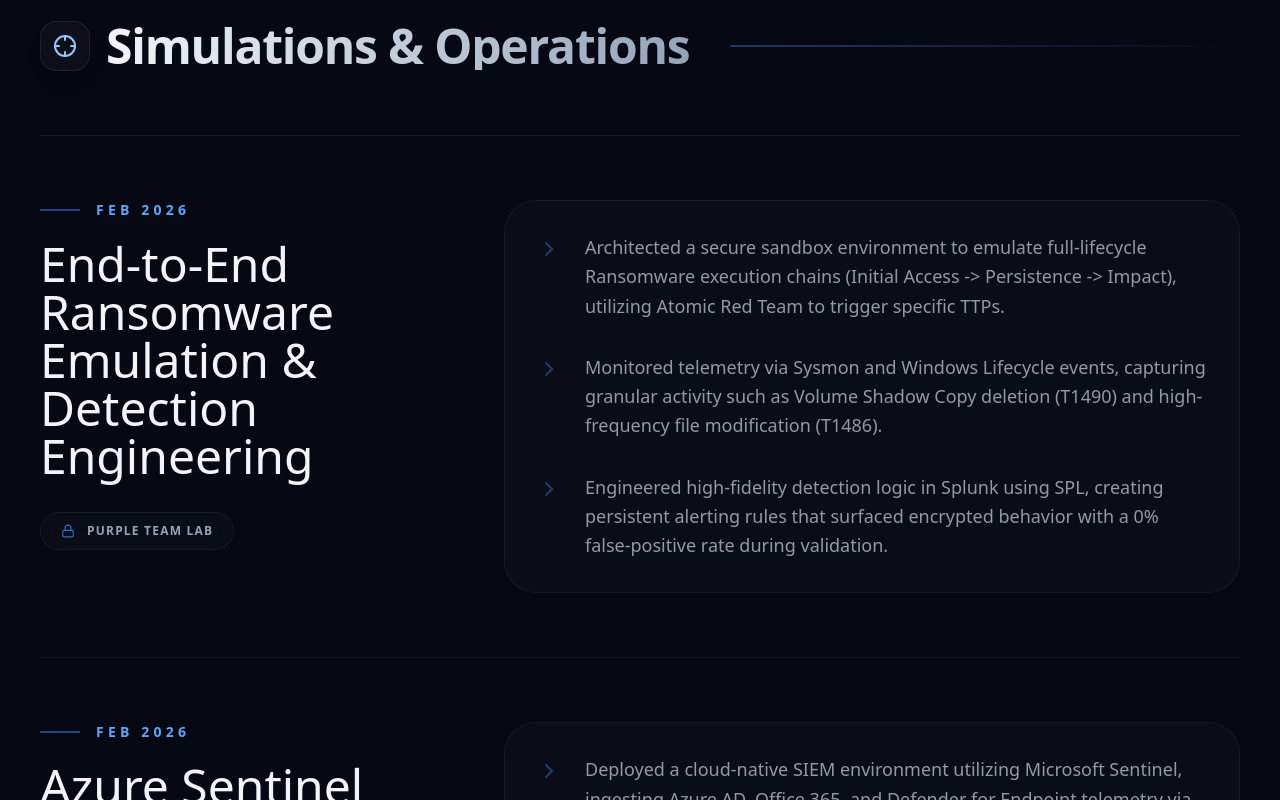
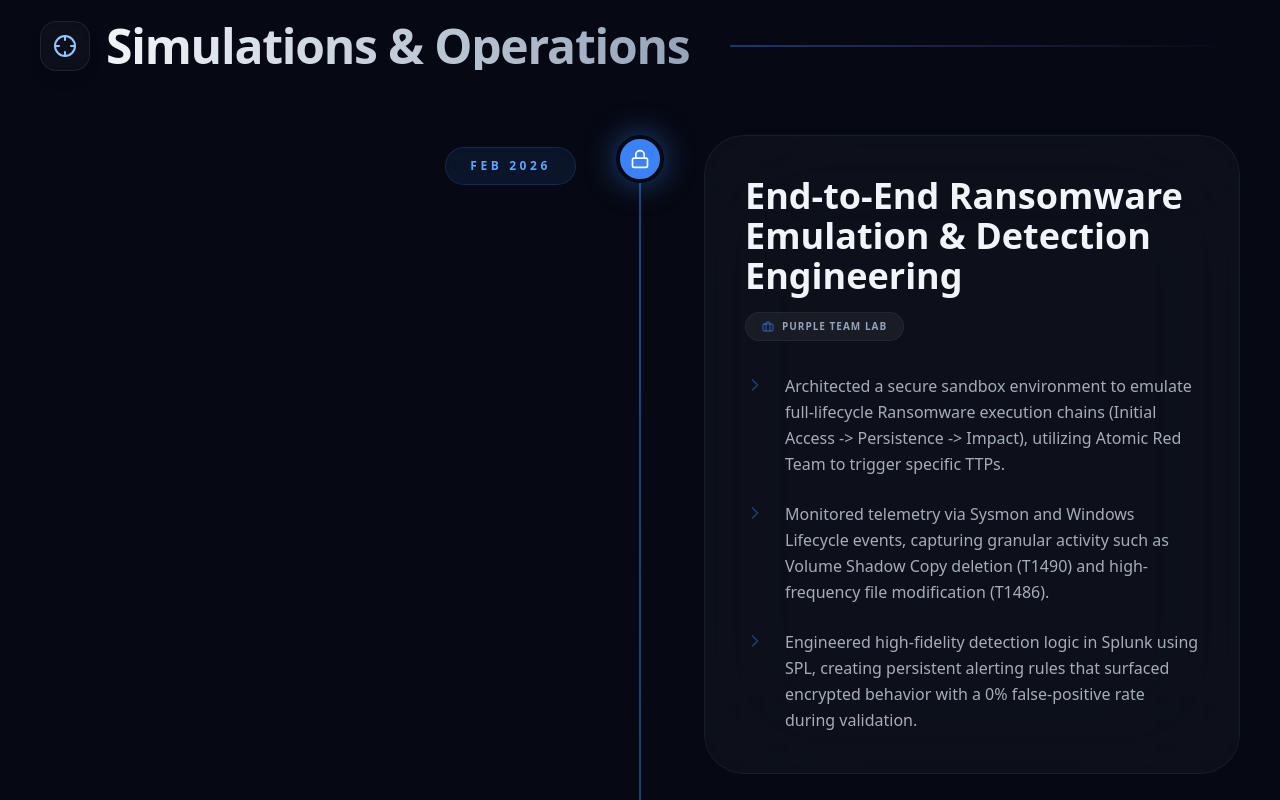
Before and after one commit to ishahzebali/portfolio, a React (Vite) app: page / in a window 1280 px wide. Shown: the part 5040-5840 px from the top of the page. Built offline with nearby package versions, Linux system fonts and the light colour scheme; a small style sheet from the web is missing.

Commit message:
feat: transform Projects section into a cinematic vertical timeline with timestamps

```diff
--- a/src/App.jsx
+++ b/src/App.jsx
@@ -68,7 +68,7 @@ const RESUME_DATA = {
     {
       title: "Independent Security Researcher",
       company: "YesWeHack Bug Bounty Platform",
-      date: "Aug 2025 - Aug 2025",
+      date: "Aug 2025 - Present",
       points: [
         "Discovered a critical Insecure Direct Object Reference (IDOR) / Broken Access Control vulnerability in Deezer's production API.",
         "Authored a comprehensive Proof of Concept (PoC) mapped to OWASP Top 10 (A01:2021), enabling a global security patch.",
@@ -819,33 +819,50 @@ const PortfolioHome = () => (
       <FadeInSection>
         <SectionHeading title="Simulations & Operations" icon={Crosshair} />
       </FadeInSection>
-      <div className="flex flex-col gap-16">
+
+      <div className="space-y-24 relative before:absolute before:inset-0 before:ml-6 before:-translate-x-px md:before:mx-auto md:before:translate-x-0 before:h-full before:w-[2px] before:bg-gradient-to-b before:from-blue-500/50 before:via-slate-300 dark:before:via-white/[0.1] before:to-transparent">
         {RESUME_DATA.projects.map((project, idx) => (
-          <FadeInSection key={idx} delay={idx * 80} direction="up">
-            <div className="group relative flex flex-col lg:flex-row gap-8 lg:flex-row lg:gap-16 border-t border-slate-200 dark:border-white/[0.05] pt-16">
-              <div className="absolute top-0 left-0 w-1/3 h-[2px] bg-gradient-to-r from-blue-500/60 to-transparent scale-x-0 group-hover:scale-x-100 transition-transform duration-1000 ease-out origin-left"></div>
+          <FadeInSection key={idx} delay={idx * 80} direction={idx % 2 === 0 ? "right" : "left"}>
+            <div className="relative w-full group">
 
-              <div className="lg:w-1/3 shrink-0 relative z-10">
-                <div className="text-blue-400 text-sm font-bold tracking-[0.3em] uppercase mb-5 flex items-center gap-4">
-                    <span className="w-10 h-[2px] bg-blue-500/50 inline-block group-hover:w-16 transition-all duration-700"></span>
+              {/* Timeline Node */}
+              <div className="flex items-center justify-center w-12 h-12 rounded-full border-[4px] border-[#060913] bg-blue-500 shadow-[0_0_30px_rgba(59,130,246,0.5)] absolute left-0 md:left-1/2 -translate-x-1/2 z-20 transition-transform duration-700 group-hover:scale-125">
+                <Lock className="w-5 h-5 text-white" />
+              </div>
+
+              {/* Timestamp Badge (Desktop) */}
+              <div className={`hidden md:flex absolute top-3 ${idx % 2 === 0 ? 'right-[calc(50%+4rem)]' : 'left-[calc(50%+4rem)]'} z-10`}>
+                <span className="text-xs font-bold tracking-[0.3em] uppercase px-6 py-2.5 bg-blue-500/10 backdrop-blur-md rounded-full text-blue-600 dark:text-blue-400 border border-blue-500/20 shadow-inner">
+                  {project.date}
+                </span>
+              </div>
+
+              {/* Content Card */}
+              <TiltCard className={`w-[calc(100%-4.5rem)] ml-[4.5rem] md:ml-0 md:w-[calc(50%-4rem)] ${idx % 2 === 0 ? 'md:ml-auto' : 'md:mr-auto'}`}>
+                <div className="p-10 rounded-[2.5rem] bg-[#0A0F1C]/[0.02] dark:bg-white/[0.02] backdrop-blur-3xl border border-slate-200 dark:border-white/[0.05] hover:bg-[#0A0F1C]/[0.02] dark:bg-white/[0.03] hover:border-blue-500/40 transition-all duration-700 hover:shadow-[0_20px_70px_rgba(0,0,0,0.3)] dark:hover:shadow-[0_20px_70px_rgba(0,0,0,0.6)] relative overflow-hidden h-full">
+                  <div className="absolute top-0 right-0 w-64 h-64 bg-gradient-to-br from-blue-500/10 to-transparent rounded-bl-full pointer-events-none opacity-0 group-hover:opacity-100 transition-opacity duration-700"></div>
+
+                  <div className="flex flex-col mb-8 relative z-10">
+                    <div className="md:hidden text-blue-500 text-xs font-bold tracking-[0.3em] uppercase mb-4 flex items-center gap-3">
+                      <span className="w-8 h-[1px] bg-blue-500/50"></span>
                       {project.date}
                     </div>
-                <h3 className="text-4xl lg:text-5xl font-light text-slate-800 dark:text-slate-100 leading-tight mb-6 group-hover:text-blue-700 dark:group-hover:text-blue-300 transition-colors duration-500">{project.title}</h3>
-                <div className="inline-flex items-center gap-3 px-5 py-2.5 bg-[#0A0F1C]/[0.02] dark:bg-white/[0.02] backdrop-blur-md border border-slate-200 dark:border-white/[0.05] rounded-full text-slate-600 dark:text-slate-400 text-xs font-bold uppercase tracking-widest mt-2 group-hover:border-blue-500/30 transition-colors">
-                  <Lock className="w-3.5 h-3.5 text-blue-500/80"/> {project.org}
+                    <h3 className="text-3xl lg:text-4xl font-extrabold text-slate-800 dark:text-slate-100 leading-tight group-hover:text-blue-700 dark:group-hover:text-blue-300 transition-colors duration-500">{project.title}</h3>
+                    <div className="inline-flex items-center gap-2 mt-4 text-slate-500 dark:text-slate-400 font-bold uppercase tracking-widest text-[10px] bg-slate-100/50 dark:bg-white/[0.05] w-fit px-4 py-1.5 rounded-full border border-slate-200 dark:border-white/[0.05]">
+                      <Briefcase className="w-3 h-3 text-blue-500/70" /> {project.org}
                     </div>
                   </div>
 
-              <div className="lg:w-2/3 mt-6 lg:mt-0 relative z-10">
-                <ul className="space-y-8 bg-[#0A0F1C]/[0.02] dark:bg-white/[0.01] p-8 rounded-[2rem] border border-slate-100 dark:border-white/[0.02] group-hover:bg-[#0A0F1C]/[0.02] dark:bg-white/[0.02] group-hover:border-slate-200 dark:border-white/[0.05] transition-all duration-700">
+                  <ul className="space-y-6 relative z-10">
                     {project.points.map((point, pIdx) => (
-                    <li key={pIdx} className="flex gap-6 text-slate-700 dark:text-slate-300 text-lg font-light group/item leading-relaxed">
-                      <ChevronRight className="w-6 h-6 shrink-0 mt-1 text-blue-500/40 group-hover/item:text-blue-400 group-hover/item:translate-x-3 transition-all duration-500 ease-out" />
-                      <span className="opacity-70 group-hover/item:opacity-100 transition-opacity duration-300">{point}</span>
+                      <li key={pIdx} className="flex gap-5 text-slate-700 dark:text-slate-300 text-base font-light group/item leading-relaxed">
+                        <ChevronRight className="w-5 h-5 shrink-0 mt-0.5 text-blue-500/40 group-hover/item:text-blue-400 group-hover/item:translate-x-2 transition-all duration-300 ease-out" />
+                        <span className="opacity-80 group-hover/item:opacity-100 transition-opacity duration-300">{point}</span>
                       </li>
                     ))}
                   </ul>
                 </div>
+              </TiltCard>
             </div>
           </FadeInSection>
         ))}
```
Lines whose indentation alone changed are shown as unchanged.
